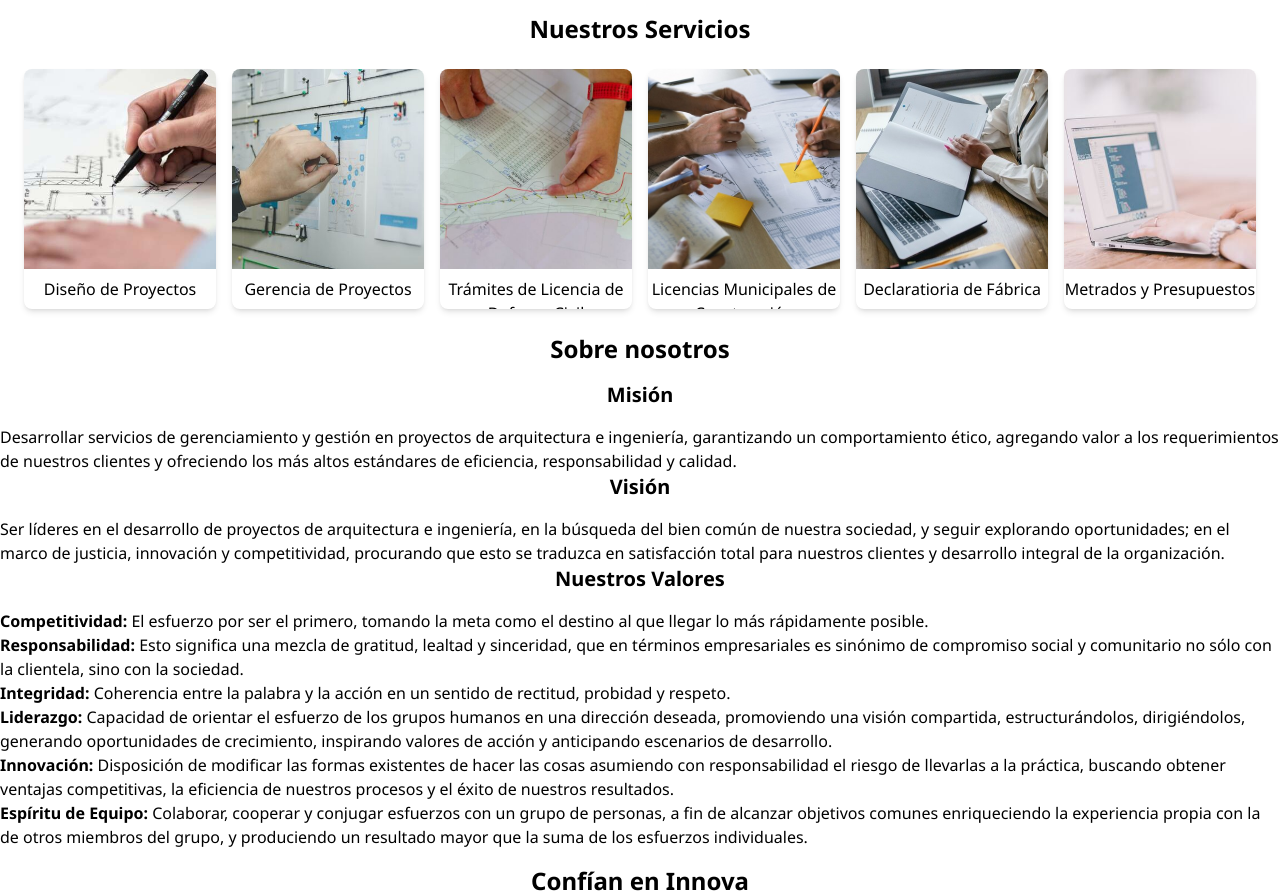
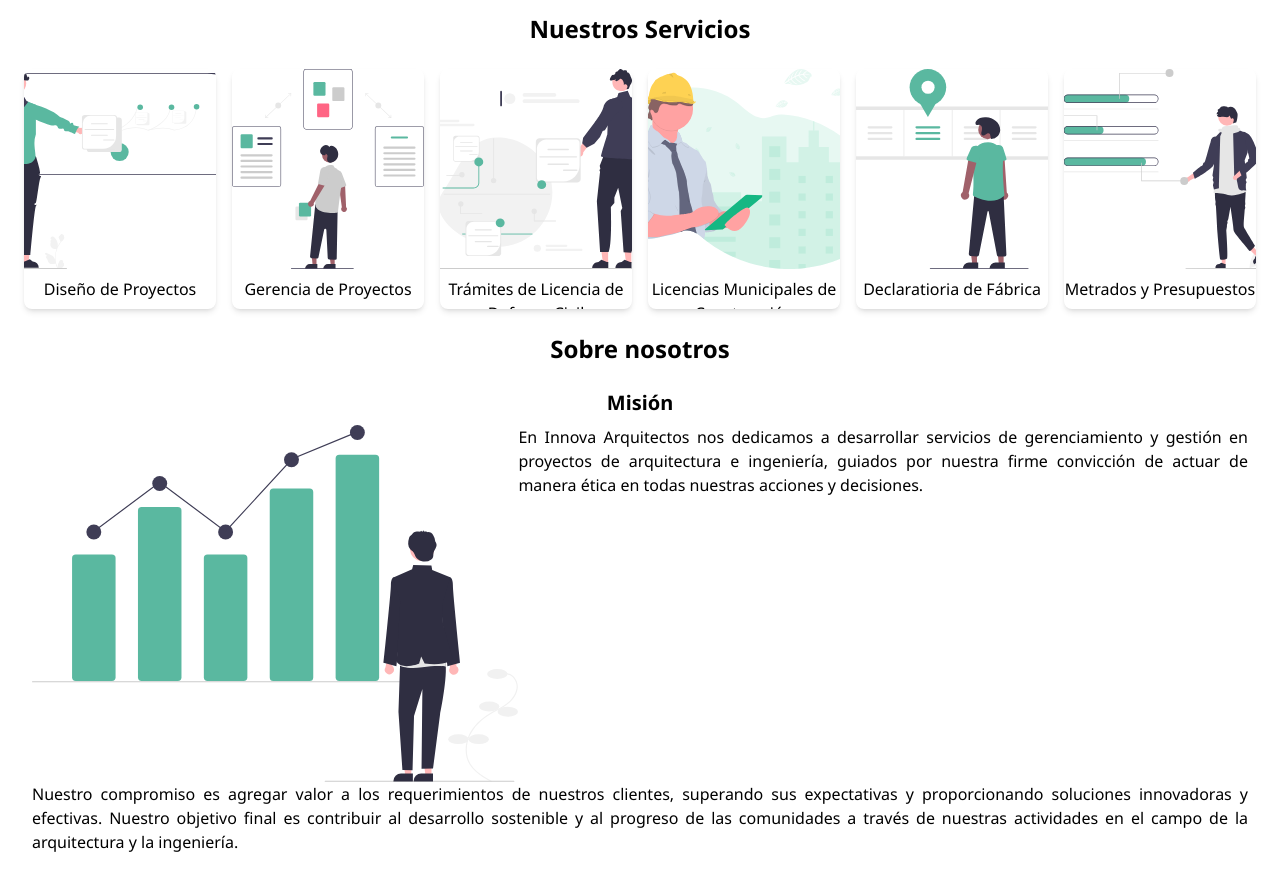
Before and after one commit to HugoGT/Innova-landing-page, a Gatsby site: page / in a window 1280 px wide. Shown: the part 495-1386 px from the top of the page. Built offline with nearby package versions, Linux system fonts and the light colour scheme; Gatsby itself is replaced by a stand-in of ours.

Commit message:
Replacing images

```diff
--- a/src/components/about/about.js
+++ b/src/components/about/about.js
@@ -2,33 +2,48 @@ import React from "react";
 
 export function About() {
   return (
-    <section id="about">
-      <h2 className="block text-2xl font-bold text-center pb-4">
-        Sobre nosotros
-      </h2>
-      <div>
-        <h3 className="block text-xl font-bold text-center pb-4">Misión</h3>
+    <section id="about" className="px-8 text-justify">
+      <h2 className="text-2xl font-bold text-center">Sobre nosotros</h2>
+      <div className="py-6">
+        <h3 className="text-xl font-bold text-center pb-2">Misión</h3>
+        <div className="flex">
+          <img className="w-2/5" src="svg/investing.svg" alt="Visión" />
+          <p className="w-3/5">
+            En Innova Arquitectos nos dedicamos a desarrollar servicios de
+            gerenciamiento y gestión en proyectos de arquitectura e ingeniería,
+            guiados por nuestra firme convicción de actuar de manera ética en
+            todas nuestras acciones y decisiones.
+          </p>
+        </div>
         <p>
-          Desarrollar servicios de gerenciamiento y gestión en proyectos de
-          arquitectura e ingeniería, garantizando un comportamiento ético,
-          agregando valor a los requerimientos de nuestros clientes y ofreciendo
-          los más altos estándares de eficiencia, responsabilidad y calidad.
+          Nuestro compromiso es agregar valor a los requerimientos de nuestros
+          clientes, superando sus expectativas y proporcionando soluciones
+          innovadoras y efectivas. Nuestro objetivo final es contribuir al
+          desarrollo sostenible y al progreso de las comunidades a través de
+          nuestras actividades en el campo de la arquitectura y la ingeniería.
         </p>
       </div>
-      <div>
-        <h3 className="block text-xl font-bold text-center pb-4">Visión</h3>
+      <div className="py-6">
+        <h3 className="text-xl font-bold text-center pb-2">Visión</h3>
+        <div className="flex">
+          <p className="w-3/5">
+            Ser líderes en el desarrollo de proyectos de arquitectura e
+            ingeniería, en la búsqueda del bien común de nuestra sociedad y el
+            medio ambiente.
+          </p>
+          <img className="w-2/5" src="svg/vision.svg" alt="Visión" />
+        </div>
         <p>
-          Ser líderes en el desarrollo de proyectos de arquitectura e
-          ingeniería, en la búsqueda del bien común de nuestra sociedad, y
-          seguir explorando oportunidades; en el marco de justicia, innovación y
-          competitividad, procurando que esto se traduzca en satisfacción total
-          para nuestros clientes y desarrollo integral de la organización.
+          Nos esforzamos por ir más allá de las expectativas convencionales y
+          explorar constantemente nuevas oportunidades en el marco de la
+          justicia, la innovación y la competitividad, procurando que esto se
+          traduzca en satisfacción total para nuestros clientes y desarrollo
+          integral de la organización.
         </p>
       </div>
-      <div>
-        <h3 className="block text-xl font-bold text-center pb-4">
-          Nuestros Valores
-        </h3>
+      <div className="py-6">
+        <h3 className="text-xl font-bold text-center pb-2">Nuestros Valores</h3>
+        <img className="w-2/5" src="svg/goals.svg" alt="Visión" />
         <ul>
           <li>
             <b>Competitividad:</b> El esfuerzo por ser el primero, tomando la
--- a/src/components/services/services.js
+++ b/src/components/services/services.js
@@ -2,20 +2,20 @@ import React from "react";
 import { Card } from "./card";
 
 const services = [
-  { url: "#", name: "Diseño de Proyectos", img: "images/diseño.jpg" },
-  { url: "#", name: "Gerencia de Proyectos", img: "images/gerencia.jpg" },
+  { url: "#", name: "Diseño de Proyectos", img: "svg/presentation.svg" },
+  { url: "#", name: "Gerencia de Proyectos", img: "svg/process.svg" },
   {
     url: "#",
     name: "Trámites de Licencia de Defensa Civil",
-    img: "images/indeci.jpg",
+    img: "svg/reunion.svg",
   },
   {
     url: "#",
     name: "Licencias Municipales de Construcción",
-    img: "images/proveedores.jpg",
+    img: "svg/engineers.svg",
   },
-  { url: "#", name: "Declaratioria de Fábrica", img: "images/tramites.jpg" },
-  { url: "#", name: "Metrados y Presupuestos", img: "images/presupuesto.jpg" },
+  { url: "#", name: "Declaratioria de Fábrica", img: "svg/progress.svg" },
+  { url: "#", name: "Metrados y Presupuestos", img: "svg/percentages.svg" },
 ];
 
 export function Services() {
```
